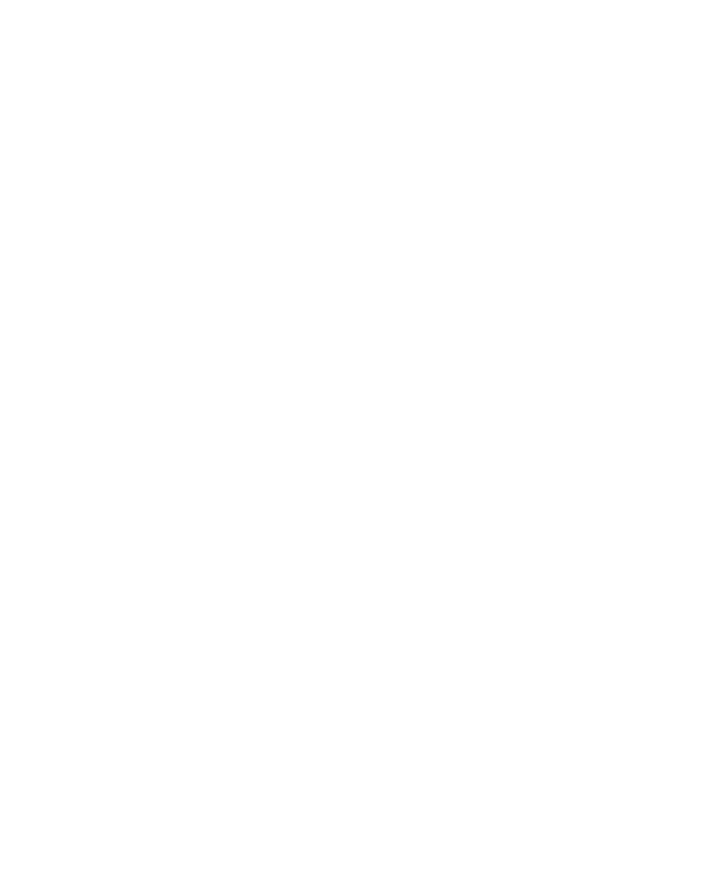
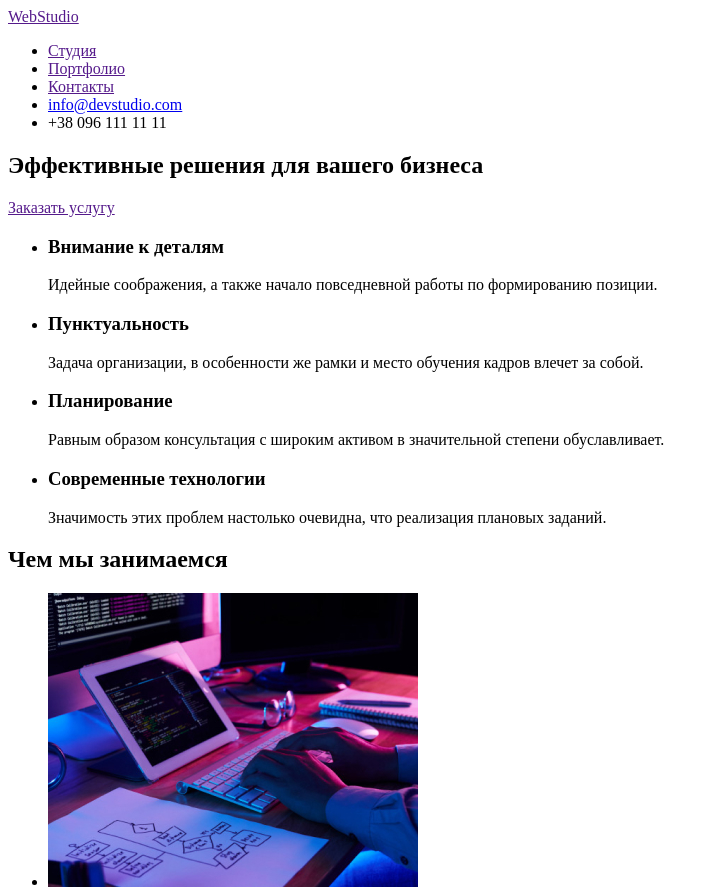
Before and after one commit to snap515/goit-markup-hw-01, a plain HTML site: page index.html in a window 1280 px wide. Shown: the top 887 px of the page, without its empty margins (0-719 px from the left). Before the commit the page ends 800 px from the top, so only its background shows below. Drawn offline with Linux system fonts and the light colour scheme.

Commit message:
Add Header -> Section "what we do"

```diff
--- a/index.html
+++ b/index.html
@@ -3,7 +3,71 @@
   <head>
     <meta charset="UTF-8" />
     <meta name="viewport" content="width=device-width, initial-scale=1.0" />
-    <title>Documen</title>
+    <title>WebStudio</title>
   </head>
-  <body></body>
+  <body>
+    <!--Header-->
+    <header>
+      <a href="">WebStudio</a>
+      <ul>
+        <li><a href="">Студия</a></li>
+        <li><a href="">Портфолио</a></li>
+        <li><a href="">Контакты</a></li>
+        <li><a href="info@devstudio.com">info@devstudio.com</a></li>
+        <li>+38 096 111 11 11</li>
+      </ul>
+    </header>
+    <!--Section HERO-->
+    <section>
+      <h1>Эффективные решения для вашего бизнеса</h1>
+      <a href="">Заказать услугу</a>
+    </section>
+    <!--Section Features-->
+    <section>
+      <!--<h2>Our Features</h2> ОБЕРНУЛ В КОММЕНТАРИЙ, в итоговом макете скроем и не будет отображаться. ТАК РЕПЕТА говорил :)-->
+      <ul>
+        <li>
+          <h3>Внимание к деталям</h3>
+          <p>
+            Идейные соображения, а также начало повседневной работы по
+            формированию позиции.
+          </p>
+        </li>
+        <li>
+          <h3>Пунктуальность</h3>
+          <p>
+            Задача организации, в особенности же рамки и место обучения кадров
+            влечет за собой.
+          </p>
+        </li>
+        <li>
+          <h3>Планирование</h3>
+          <p>
+            Равным образом консультация с широким активом в значительной степени
+            обуславливает.
+          </p>
+        </li>
+        <li>
+          <h3>Современные технологии</h3>
+          <p>
+            Значимость этих проблем настолько очевидна, что реализация плановых
+            заданий.
+          </p>
+        </li>
+      </ul>
+    </section>
+    <!--Section WHAT DO WE DO ?-->
+    <section>
+      <h2>Чем мы занимаемся</h2>
+      <ul>
+        <li><img src="/img/WeDo1.jpg" alt="" /></li>
+        <li><img src="/img/WeDo2.jpg" alt="" /></li>
+        <li><img src="/img/WeDo3.jpg" alt="" /></li>
+      </ul>
+    </section>
+    <!--OUR TEAM-->
+    <section>
+      <h2>Наша Команда</h2>
+    </section>
+  </body>
 </html>
```
Also changed, not shown: img/WeDo1.jpg (added), img/WeDo2.jpg (added), img/WeDo3.jpg (added).
